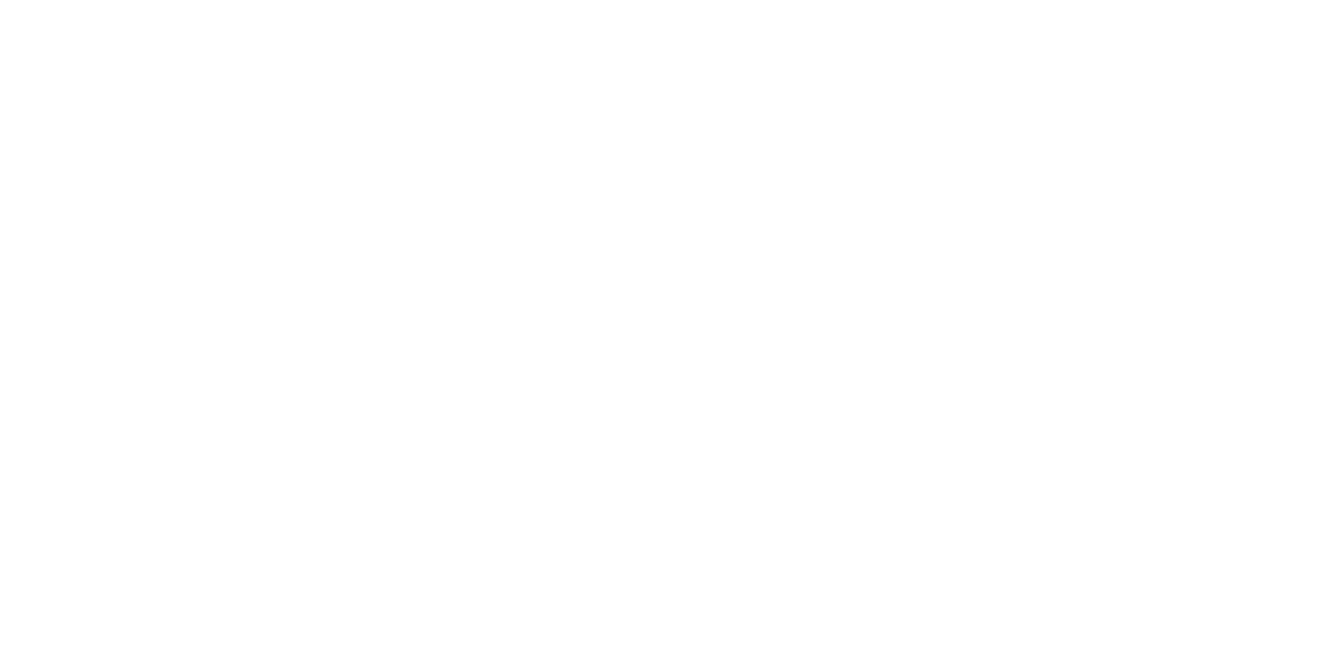
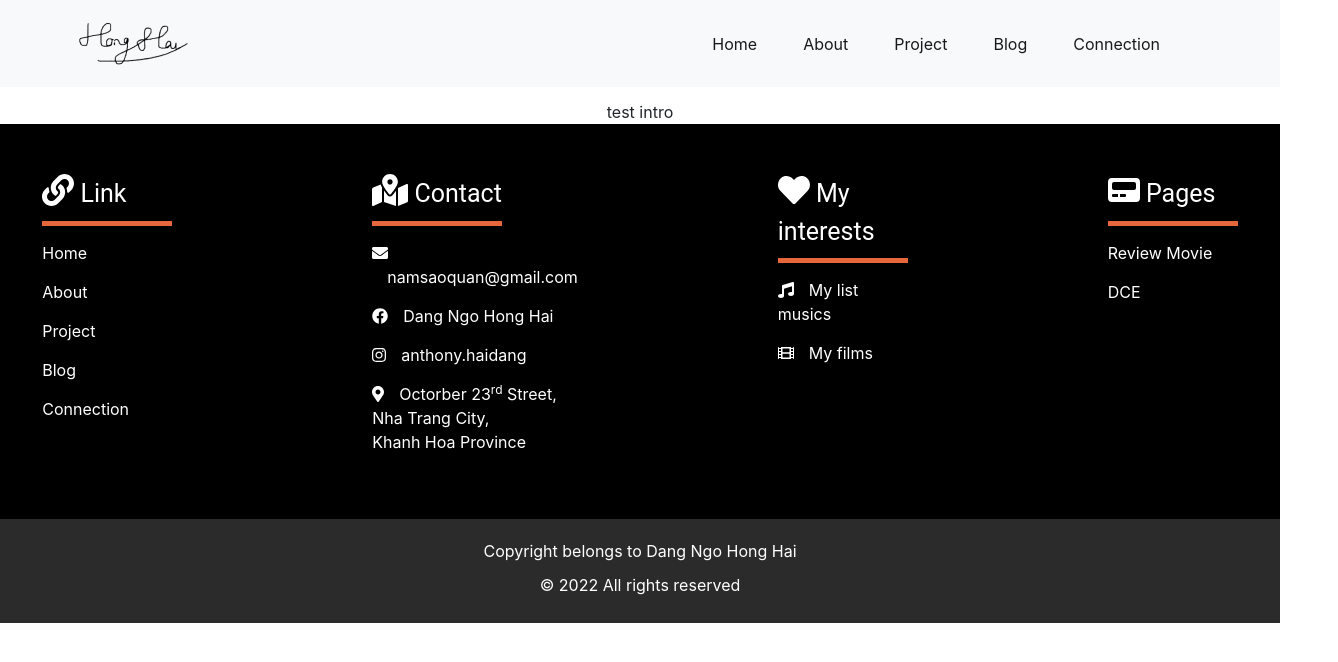
Before and after one commit to honghaianthony/anthony-hai-official, a React (Create React App) app: page /about in a window 1280 px wide. Before the commit this address had no page. Shown: the top 662 px of the page, 1338 px wide, since content can reach past the window. Built offline with nearby package versions, Linux system fonts and the light colour scheme.

Commit message:
Fix homepage

```diff
--- a/src/components/Banner/Banner.scss
+++ b/src/components/Banner/Banner.scss
@@ -6,6 +6,7 @@
     background-attachment: cover;
     color: #fff;
     height: 550px;
+    margin-top: 50px;
     .banner-info-content {
         .info-left {
             width: 50%;
--- a/src/components/Footer/Footer.scss
+++ b/src/components/Footer/Footer.scss
@@ -1,5 +1,7 @@
 .footer {
     width: 100%;
+    position: absolute;
+
     .footer-up {
         height: 100%;
         display: flex;
--- /dev/null
+++ b/src/components/Intro/Intro.js
@@ -0,0 +1,8 @@
+import React from "react";
+import "./Intro.scss";
+
+function Intro() {
+    return <div className="intro">test intro</div>;
+}
+
+export default Intro;
--- /dev/null
+++ b/src/components/Intro/Intro.scss
@@ -0,0 +1,3 @@
+.intro {
+    margin-top: 100px;
+}
--- a/src/components/Navigation/Navbar.js
+++ b/src/components/Navigation/Navbar.js
@@ -5,7 +5,7 @@
 
 function Navbar() {
     return (
-        <nav className="navbar navbar-expand-lg navbar-light ">
+        <nav className="navbar navbar-expand-lg navbar-light fixed-top bg-light">
             <div className="container-fluid">
                 <Link className="navbar-brand" to="/">
                     <img src={logo} alt="" className="anthonyhai-logo" />
@@ -27,13 +27,13 @@
                             <Link
                                 className="nav-link active"
                                 aria-current="page"
-                                to="#"
+                                to="/"
                             >
                                 Home
                             </Link>
                         </li>
                         <li className="nav-item">
-                            <Link className="nav-link active" to="#">
+                            <Link className="nav-link active" to="/about">
                                 About
                             </Link>
                         </li>
--- a/src/components/Working/Working.js
+++ b/src/components/Working/Working.js
@@ -2,7 +2,7 @@
 import { Link } from "react-router-dom";
 import "./Working.scss";
 import DCE from "../../assets/images/dce.png";
-import blogService from "../../assets/images/blog.png";
+import blogService from "../../assets/images/blog408.png";
 import coding from "../../assets/images/coding.png";
 
 function Working() {
@@ -11,7 +11,7 @@
             <div className="what-i-do-title">What can I do?</div>
             <div className="container">
                 <div className="row">
-                    <div className="col-md-6">
+                    <div className="col-md-6 text-center">
                         <p className="title-first">Software Programming</p>
                         <p className="content-first">
                             I can design, coding a website or making
@@ -25,7 +25,7 @@
                     <div className="col-md-6 text-justify blog-image">
                         <img src={blogService} alt="" />
                     </div>
-                    <div className="col-md-6">
+                    <div className="col-md-6 text-center">
                         <p className="title-second">Writing Blog</p>
                         <p className="content-second">
                             I can write a blog about my knowledge, something
@@ -33,7 +33,7 @@
                             <br /> on the Internet
                         </p>
                     </div>
-                    <div className="col-md-6">
+                    <div className="col-md-6 text-center">
                         <p className="title-third">Doing something I liked</p>
                         <p className="content-third">
                             I like doing something involve to my hobbies such as
--- a/src/components/Working/Working.scss
+++ b/src/components/Working/Working.scss
@@ -16,25 +16,17 @@
         font-size: 20px;
         font-family: Roboto;
     }
-    .blog-image {
-        width: 50%;
-        margin-top: 100px;
-        img {
-            width: 90%;
-        }
-    }
+
     .title-second {
         margin-top: 100px;
         text-align: left;
         font-size: 30px;
         font-family: Roboto;
-        margin-left: 70px;
     }
     .content-second {
         text-align: left;
         font-size: 20px;
         font-family: Roboto;
-        margin-left: 70px;
     }
     .title-third {
         margin-top: 100px;
@@ -48,3 +40,11 @@
         font-family: Roboto;
     }
 }
+
+@media screen and (max-width: 700px) {
+    .blog-image {
+        img {
+            margin-top: 30px;
+        }
+    }
+}
--- /dev/null
+++ b/src/pages/About.js
@@ -0,0 +1,14 @@
+import React from "react";
+import MainLayout from "../layouts/MainLayout";
+import Intro from "../components/Intro/Intro";
+function About() {
+    return (
+        <>
+            <MainLayout>
+                <Intro />
+            </MainLayout>
+        </>
+    );
+}
+
+export default About;
--- a/src/pages/index.js
+++ b/src/pages/index.js
@@ -1 +1,2 @@
 export { default as Home } from "./Home";
+export { default as About } from "./About";
--- a/src/routes/index.js
+++ b/src/routes/index.js
@@ -2,6 +2,7 @@
 import { BrowserRouter, Routes, Route } from "react-router-dom";
 import PrivateRoute from "./PrivateRoute";
 import { Home } from "../pages";
+import { About } from "../pages";
 
 export default function App() {
     return (
@@ -9,6 +10,7 @@
             <div>
                 <Routes>
                     <Route path="/" element={<Home />}></Route>
+                    <Route path="/about" element={<About />}></Route>
                 </Routes>
             </div>
         </BrowserRouter>
```
Also changed, not shown: src/assets/images/blog408.png (added).
